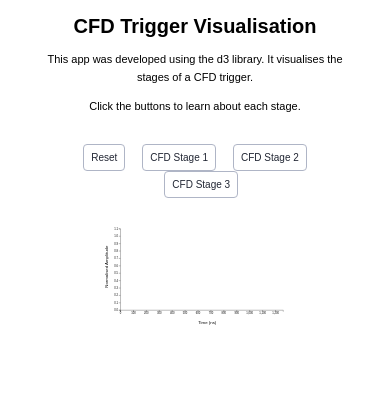
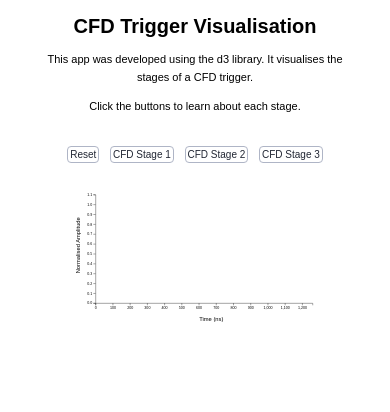
Before and after one commit to ACDCaffrey/ACDCaffrey.github.io, a PHP site: page /javascript_apps/timing/timing.html in a window 390 px wide. Shown: the top 412 px of the page. Run offline with PHP 8.4, Linux system fonts and the light colour scheme; some libraries are stand-ins or nearby versions.

Commit message:
updated text and css for timing app

```diff
--- a/javascript_apps/timing/timing_stylesheet.css
+++ b/javascript_apps/timing/timing_stylesheet.css
@@ -17,43 +17,7 @@ h1{
   font-size:30px;
 }
 
-@media (max-width: 650px){
-  .text_box{
-    font-size: 11px;
-  }
 
-  h1{
-    font-size:20px;
-  }
-
-  .custom_select{
-    width:100%;
-  }
-
-  #resetbutton{
-    font-size: 10px;
-  }
-
-  #cfdstage1{
-    font-size: 10px;
-    margin-left: 5px;
-  }
-
-  #cfdstage2{
-    font-size: 10px;
-    margin-left: 5px;
-  }
-
-  #cfdstage3{
-    font-size: 10px;
-    margin-left: 5px;
-  }
-
-  #pulseplot{
-    width:80%;
-  }
-
-}
 
 .svg-container {
   display: inline-block;
@@ -168,3 +132,64 @@ p {
   font-weight: 100;
   line-height: 160%;
 }
+
+@media (max-width: 650px){
+  .text_box{
+    font-size: 11px;
+  }
+
+  h1{
+    font-size:20px;
+  }
+
+  .custom_select{
+    width:100%;
+  }
+
+  #resetbutton{
+    font-size: 10px;
+  }
+
+  #cfdstage1{
+    font-size: 10px;
+    margin-left: 5px;
+  }
+
+  #cfdstage2{
+    font-size: 10px;
+    margin-left: 5px;
+  }
+
+  #cfdstage3{
+    font-size: 10px;
+    margin-left: 5px;
+  }
+
+  #pulseplot{
+    width:80%;
+  }
+
+  #resetbutton{
+    font-size: 10px;
+    padding: 2px;
+  }
+
+  #cfdstage1{
+    font-size: 10px;
+    padding: 2px;
+    margin-left: 2%;
+  }
+
+
+  #cfdstage2{
+    font-size: 10px;
+    padding: 2px;
+    margin-left: 2%;
+  }
+
+  #cfdstage3{
+    font-size: 10px;
+    padding: 2px;
+    margin-left: 2%;
+  }
+}
```
Also changed, not shown: index.html (+4 -4 lines).
